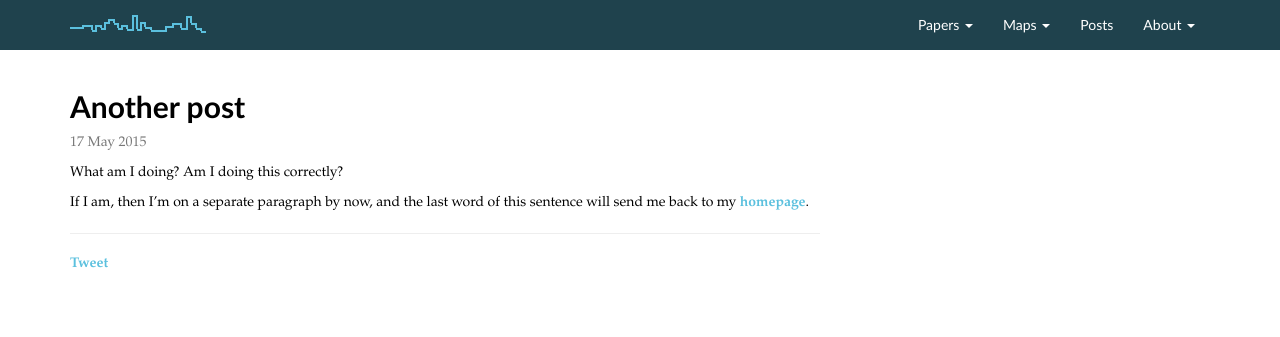
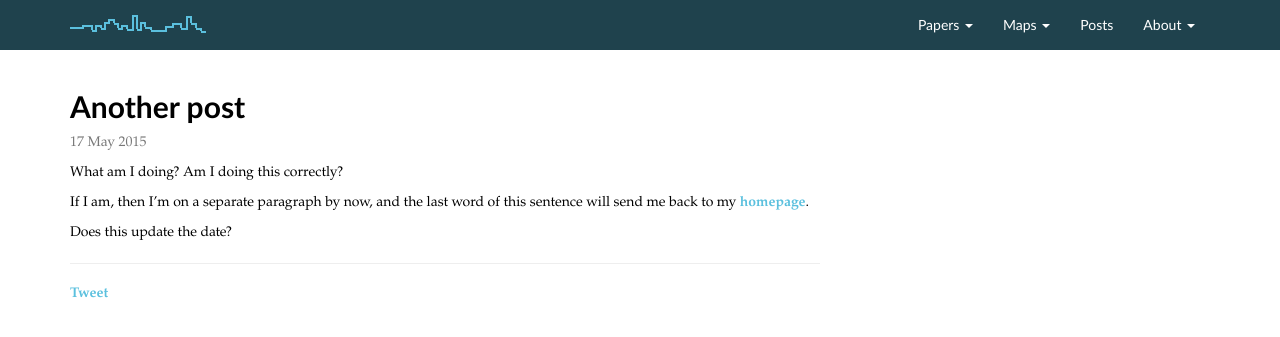
Before and after one commit to chrisrobertsnyc/chrisrobertsnyc.github.io, a Jekyll site: the page built from _posts/2015-05-17-another-post.md, in a window 1280 px wide. Shown: the top 337 px of the page. Built offline with Jekyll 4.4.1, drawn with Linux system fonts in a browser that asks for light colours; nearby versions of some CDN libraries; comment, search, counter and statistics services are not loaded.

Commit message:
did not update the file name

```diff
--- a/_posts/2015-05-17-another-post.md
+++ b/_posts/2015-05-17-another-post.md
@@ -4,6 +4,9 @@ published: true
 title: Another post
 ---
 
+
 What am I doing? Am I doing this correctly?
 
 If I am, then I'm on a separate paragraph by now, and the last word of this sentence will send me back to my [homepage](chrisroberts.nyc).
+
+Does this update the date?
```
